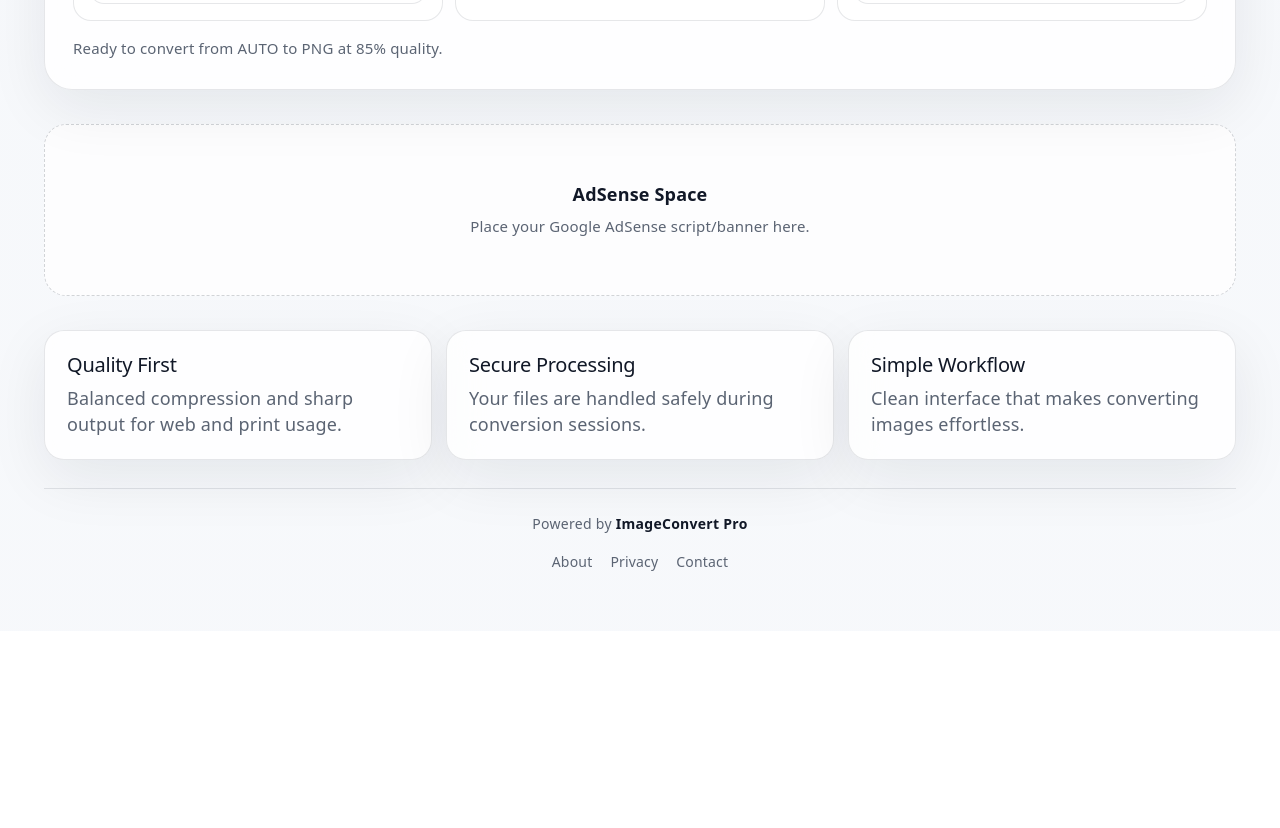
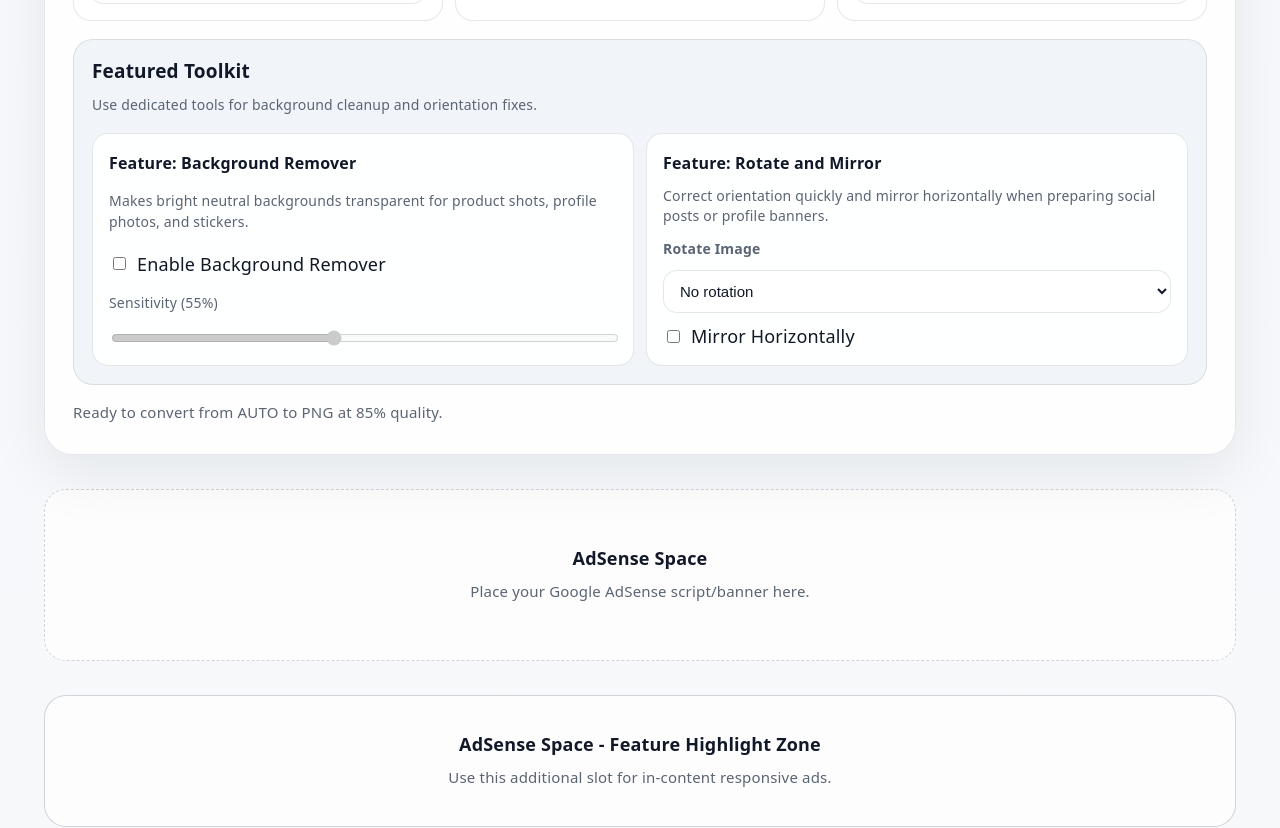
Before and after one commit to FromWorkProjects/ImageConverter, a React (Vite) app: page / in a window 1280 px wide. Shown: the part 1200-2028 px from the top of the page. Before the commit the page ends 1831 px from the top, so only its background shows below. Built offline with nearby package versions, Linux system fonts and the light colour scheme.

Commit message:
new features like background removal is added

```diff
--- a/src/home/ConverterPage.jsx
+++ b/src/home/ConverterPage.jsx
@@ -57,6 +57,63 @@ const canvasToBlob = (canvas, mimeType, qualityValue) =>
       qualityValue,
     );
   });
+
+const removeLightBackground = (context, width, height, sensitivity) => {
+  const imageData = context.getImageData(0, 0, width, height);
+  const { data } = imageData;
+  const threshold = 210 - Math.round((sensitivity / 100) * 80);
+
+  for (let index = 0; index < data.length; index += 4) {
+    const red = data[index];
+    const green = data[index + 1];
+    const blue = data[index + 2];
+    const alpha = data[index + 3];
+
+    if (alpha === 0) {
+      continue;
+    }
+
+    const maxChannel = Math.max(red, green, blue);
+    const minChannel = Math.min(red, green, blue);
+    const isNeutralTone = maxChannel - minChannel <= 32;
+    const brightness = 0.2126 * red + 0.7152 * green + 0.0722 * blue;
+
+    if (isNeutralTone && brightness >= threshold) {
+      const fadeStrength = Math.min(1, (brightness - threshold + 18) / 70);
+      data[index + 3] = Math.round(alpha * (1 - fadeStrength));
+    }
+  }
+
+  context.putImageData(imageData, 0, 0);
+};
+
+const rotateAndMirrorCanvas = (sourceCanvas, rotation, mirrorEnabled) => {
+  if (rotation === 0 && !mirrorEnabled) {
+    return sourceCanvas;
+  }
+
+  const radians = (rotation * Math.PI) / 180;
+  const swapAxis = Math.abs(rotation) % 180 === 90;
+  const outputCanvas = document.createElement("canvas");
+  outputCanvas.width = swapAxis ? sourceCanvas.height : sourceCanvas.width;
+  outputCanvas.height = swapAxis ? sourceCanvas.width : sourceCanvas.height;
+
+  const outputContext = outputCanvas.getContext("2d");
+  if (!outputContext) {
+    throw new Error("Canvas transformation is not available in this browser.");
+  }
+
+  outputContext.translate(outputCanvas.width / 2, outputCanvas.height / 2);
+  outputContext.rotate(radians);
+  outputContext.scale(mirrorEnabled ? -1 : 1, 1);
+  outputContext.drawImage(
+    sourceCanvas,
+    -sourceCanvas.width / 2,
+    -sourceCanvas.height / 2,
+  );
+
+  return outputCanvas;
+};
 
 const drawWatermark = (context, width, height, watermarkText) => {
   const fontSize = Math.max(18, Math.round(width * 0.035));
@@ -125,6 +182,7 @@ const ThemeIcon = ({ theme }) => {
 const ConverterPage = () => {
   const [theme, setTheme] = useState("light");
   const [selectedFile, setSelectedFile] = useState(null);
+  const [selectedPreviewUrl, setSelectedPreviewUrl] = useState("");
   const [detectedFormat, setDetectedFormat] = useState("auto");
   const [uploadProgress, setUploadProgress] = useState(0);
   const [isUploading, setIsUploading] = useState(false);
@@ -136,6 +194,10 @@ const ConverterPage = () => {
   const [quality, setQuality] = useState(85);
   const [addWatermark, setAddWatermark] = useState(false);
   const [watermarkText, setWatermarkText] = useState("ImageConvert Pro");
+  const [removeBackground, setRemoveBackground] = useState(false);
+  const [backgroundSensitivity, setBackgroundSensitivity] = useState(55);
+  const [rotation, setRotation] = useState(0);
+  const [mirrorHorizontal, setMirrorHorizontal] = useState(false);
   const [downloadUrl, setDownloadUrl] = useState("");
   const [downloadName, setDownloadName] = useState("");
   const [statusMessage, setStatusMessage] = useState("");
@@ -147,8 +209,11 @@ const ConverterPage = () => {
       if (downloadUrl) {
         URL.revokeObjectURL(downloadUrl);
       }
+      if (selectedPreviewUrl) {
+        URL.revokeObjectURL(selectedPreviewUrl);
+      }
     };
-  }, [downloadUrl]);
+  }, [downloadUrl, selectedPreviewUrl]);
 
   const simulateProgress = (setter, onStart, onDone) => {
     onStart();
@@ -182,8 +247,12 @@ const ConverterPage = () => {
     if (downloadUrl) {
       URL.revokeObjectURL(downloadUrl);
     }
+    if (selectedPreviewUrl) {
+      URL.revokeObjectURL(selectedPreviewUrl);
+    }
 
     setSelectedFile(file);
+    setSelectedPreviewUrl(URL.createObjectURL(file));
     setDetectedFormat(detectFileFormat(file));
     setDownloadUrl("");
     setDownloadName("");
@@ -244,23 +313,42 @@ const ConverterPage = () => {
       context.drawImage(image, 0, 0, width, height);
       setConvertProgress(58);
 
+      if (removeBackground) {
+        removeLightBackground(context, width, height, backgroundSensitivity);
+      }
+
+      const transformedCanvas = rotateAndMirrorCanvas(
+        canvas,
+        rotation,
+        mirrorHorizontal,
+      );
+      const outputContext = transformedCanvas.getContext("2d");
+      if (!outputContext) {
+        throw new Error("Output canvas is not available in this browser.");
+      }
+
       if (addWatermark && watermarkText.trim()) {
-        drawWatermark(context, width, height, watermarkText.trim());
+        drawWatermark(
+          outputContext,
+          transformedCanvas.width,
+          transformedCanvas.height,
+          watermarkText.trim(),
+        );
       }
 
       let convertedBlob;
       if (targetFormat === "svg") {
         setConvertProgress(78);
         convertedBlob = buildSvgBlob({
-          href: canvas.toDataURL("image/png"),
-          width,
-          height,
+          href: transformedCanvas.toDataURL("image/png"),
+          width: transformedCanvas.width,
+          height: transformedCanvas.height,
           watermarkText: addWatermark ? watermarkText.trim() : "",
         });
       } else {
         setConvertProgress(78);
         convertedBlob = await canvasToBlob(
-          canvas,
+          transformedCanvas,
           MIME_BY_FORMAT[targetFormat],
           targetFormat === "png" || targetFormat === "svg"
             ? undefined
@@ -510,6 +598,82 @@ const ConverterPage = () => {
               />
             </div>
           </div>
+          <section
+            className="feature-showcase"
+            aria-label="Extended image toolkit features"
+          >
+            <div className="feature-header">
+              <h3>Featured Toolkit</h3>
+              <p>
+                Use dedicated tools for background cleanup and orientation
+                fixes.
+              </p>
+            </div>
+            <div className="feature-showcase-grid">
+              <article className="feature-card">
+                <h4>Feature: Background Remover</h4>
+                <p>
+                  Makes bright neutral backgrounds transparent for product
+                  shots, profile photos, and stickers.
+                </p>
+                <label className="checkbox-field">
+                  <input
+                    type="checkbox"
+                    checked={removeBackground}
+                    onChange={(event) =>
+                      setRemoveBackground(event.target.checked)
+                    }
+                  />
+                  <span>Enable Background Remover</span>
+                </label>
+                <label className="feature-slider">
+                  <span>Sensitivity ({backgroundSensitivity}%)</span>
+                  <input
+                    type="range"
+                    min="20"
+                    max="100"
+                    value={backgroundSensitivity}
+                    onChange={(event) =>
+                      setBackgroundSensitivity(Number(event.target.value))
+                    }
+                    disabled={!removeBackground}
+                  />
+                </label>
+              </article>
+
+              <article className="feature-card">
+                <h4>Feature: Rotate and Mirror</h4>
+                <p>
+                  Correct orientation quickly and mirror horizontally when
+                  preparing social posts or profile banners.
+                </p>
+                <label className="field">
+                  <span>Rotate Image</span>
+                  <select
+                    value={rotation}
+                    onChange={(event) =>
+                      setRotation(Number(event.target.value))
+                    }
+                  >
+                    <option value={0}>No rotation</option>
+                    <option value={90}>90° clockwise</option>
+                    <option value={180}>180°</option>
+                    <option value={270}>270° clockwise</option>
+                  </select>
+                </label>
+                <label className="checkbox-field">
+                  <input
+                    type="checkbox"
+                    checked={mirrorHorizontal}
+                    onChange={(event) =>
+                      setMirrorHorizontal(event.target.checked)
+                    }
+                  />
+                  <span>Mirror Horizontally</span>
+                </label>
+              </article>
+            </div>
+          </section>
           <p className="option-preview">
             Ready to convert from{" "}
             {(fromFormat === "auto"
@@ -528,12 +692,53 @@ const ConverterPage = () => {
               Download Converted File
             </a>
           )}
+          {(selectedPreviewUrl || downloadUrl) && (
+            <section
+              className="preview-compare"
+              aria-label="Image comparison preview"
+            >
+              <h3>Before and After Preview</h3>
+              <div className="preview-grid">
+                <article className="preview-card">
+                  <h4>Original Upload</h4>
+                  {selectedPreviewUrl ? (
+                    <img
+                      src={selectedPreviewUrl}
+                      alt="Original uploaded file preview"
+                    />
+                  ) : (
+                    <p className="preview-placeholder">
+                      Upload an image to generate preview.
+                    </p>
+                  )}
+                </article>
+                <article className="preview-card">
+                  <h4>Processed Output</h4>
+                  {downloadUrl ? (
+                    <img src={downloadUrl} alt="Processed output preview" />
+                  ) : (
+                    <p className="preview-placeholder">
+                      Convert the image to see output preview.
+                    </p>
+                  )}
+                </article>
+              </div>
+            </section>
+          )}
         </div>
       </section>
 
       <section className="adsense-slot" aria-label="Advertisement section">
         <p>AdSense Space</p>
         <small>Place your Google AdSense script/banner here.</small>
+      </section>
+
+      <section
+        className="adsense-slot secondary"
+        aria-label="Secondary advertisement section"
+      >
+        <p>AdSense Space - Feature Highlight Zone</p>
+        <small>Use this additional slot for in-content responsive ads.</small>
       </section>
 
       <section className="benefits">
--- a/src/home/css/ConverterPage.css
+++ b/src/home/css/ConverterPage.css
@@ -398,6 +398,73 @@
   font-size: 15px;
 }
 
+.feature-showcase {
+  margin-top: 18px;
+  border: 1px solid var(--line);
+  border-radius: 20px;
+  padding: 18px;
+  background: color-mix(in srgb, var(--panel-muted) 74%, transparent 26%);
+}
+
+.feature-header {
+  margin-bottom: 14px;
+}
+
+.feature-header h3 {
+  margin: 0;
+  font-size: 19px;
+  color: var(--text-primary);
+}
+
+.feature-header p {
+  margin: 8px 0 0;
+  color: var(--text-secondary);
+  font-size: 14px;
+}
+
+.feature-showcase-grid {
+  display: grid;
+  grid-template-columns: repeat(2, minmax(0, 1fr));
+  gap: 12px;
+}
+
+.feature-card {
+  border: 1px solid var(--line);
+  border-radius: 16px;
+  padding: 16px;
+  display: grid;
+  gap: 10px;
+  background: color-mix(in srgb, var(--panel-strong) 92%, transparent 8%);
+}
+
+.feature-card h4 {
+  margin: 0;
+  font-size: 16px;
+  color: var(--text-primary);
+}
+
+.feature-card p {
+  margin: 0;
+  font-size: 14px;
+  line-height: 1.45;
+  color: var(--text-secondary);
+}
+
+.feature-slider {
+  display: grid;
+  gap: 8px;
+}
+
+.feature-slider span {
+  font-size: 14px;
+  color: var(--text-secondary);
+}
+
+.feature-slider input[type="range"] {
+  width: 100%;
+  accent-color: var(--accent);
+}
+
 .download-btn {
   margin-top: 16px;
   display: inline-flex;
@@ -423,6 +490,58 @@
   box-shadow: 0 12px 30px rgba(15, 23, 42, 0.12);
 }
 
+.preview-compare {
+  margin-top: 18px;
+  border-top: 1px solid var(--line);
+  padding-top: 16px;
+}
+
+.preview-compare h3 {
+  margin: 0 0 12px;
+  color: var(--text-primary);
+  font-size: 18px;
+}
+
+.preview-grid {
+  display: grid;
+  grid-template-columns: repeat(2, minmax(0, 1fr));
+  gap: 12px;
+}
+
+.preview-card {
+  border: 1px solid var(--line);
+  border-radius: 16px;
+  padding: 12px;
+  background: color-mix(in srgb, var(--panel-strong) 94%, transparent 6%);
+  display: grid;
+  gap: 10px;
+}
+
+.preview-card h4 {
+  margin: 0;
+  color: var(--text-primary);
+  font-size: 15px;
+}
+
+.preview-card img {
+  width: 100%;
+  border-radius: 12px;
+  border: 1px solid var(--line);
+  max-height: 260px;
+  object-fit: contain;
+  background: color-mix(in srgb, var(--panel-muted) 70%, transparent 30%);
+}
+
+.preview-placeholder {
+  margin: 0;
+  color: var(--text-secondary);
+  font-size: 14px;
+  min-height: 160px;
+  display: grid;
+  place-items: center;
+  text-align: center;
+}
+
 .adsense-slot {
   margin: 34px 0;
   min-height: 170px;
@@ -440,6 +559,11 @@
   margin: 0;
   font-weight: 600;
   color: var(--text-primary);
+}
+
+.adsense-slot.secondary {
+  min-height: 130px;
+  border-style: solid;
 }
 
 .benefits {
@@ -542,6 +666,11 @@
     grid-template-columns: 1fr;
   }
 
+  .feature-showcase-grid,
+  .preview-grid {
+    grid-template-columns: 1fr;
+  }
+
   .benefits {
     grid-template-columns: 1fr;
   }
```
